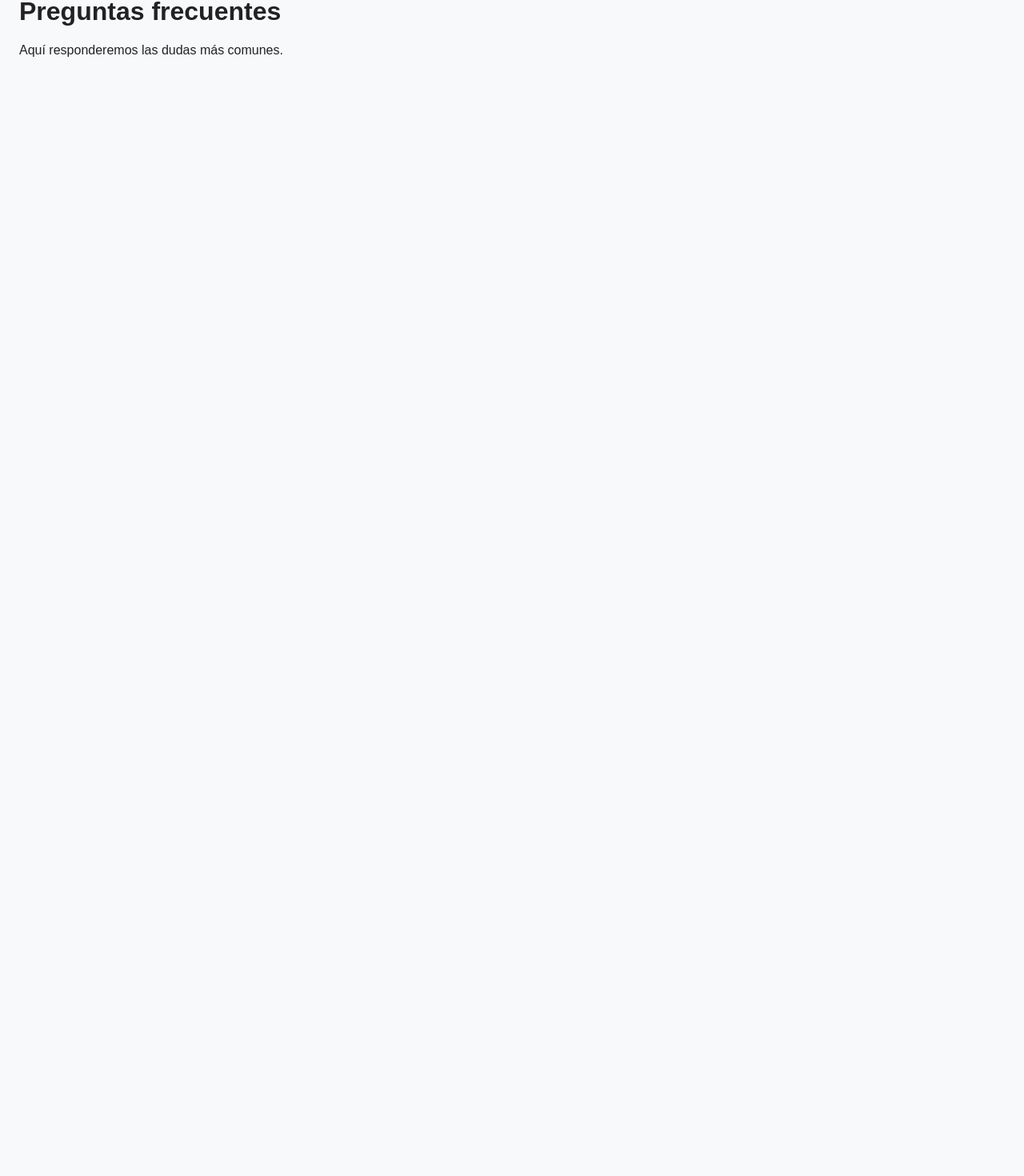
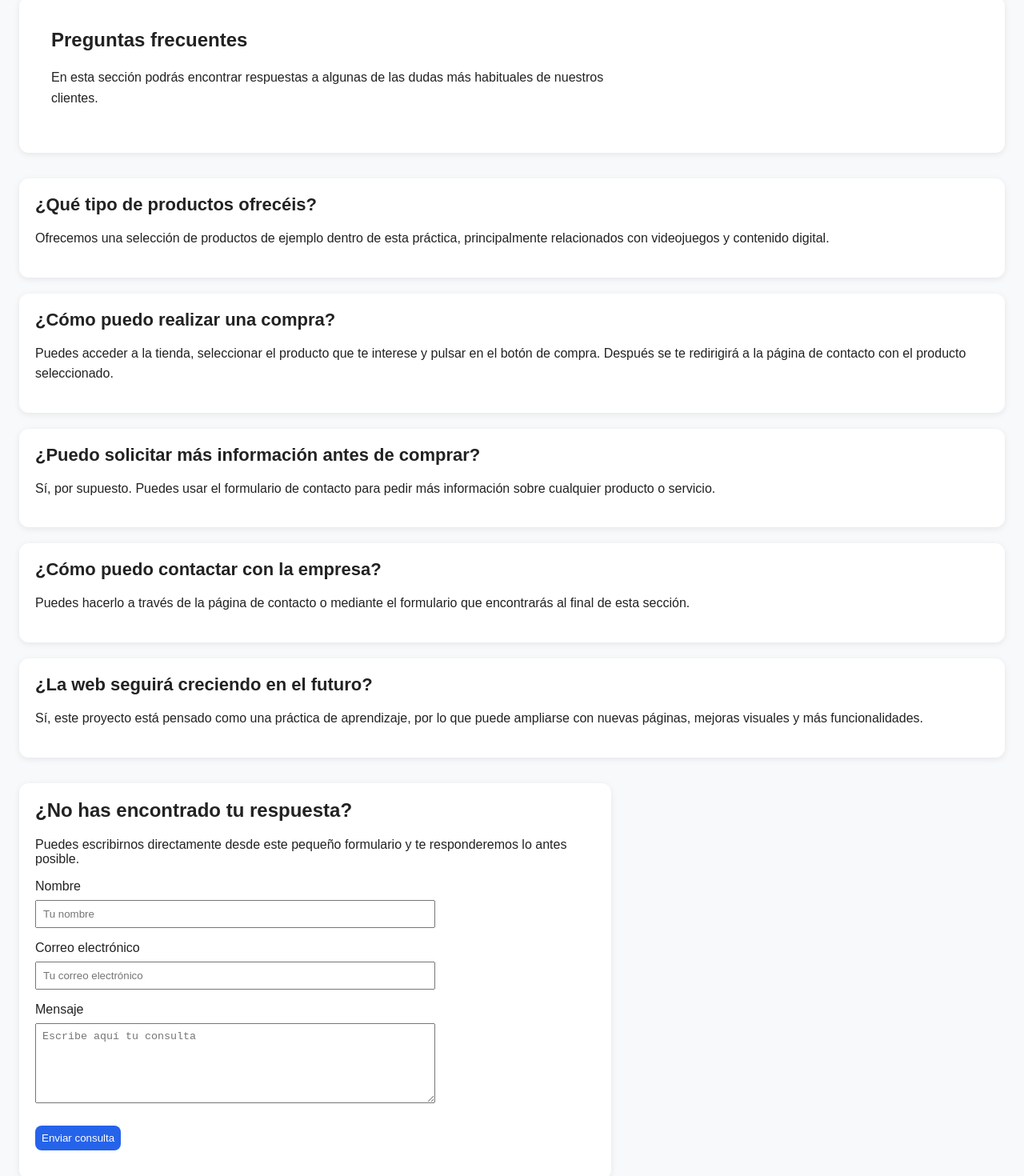
Before and after one commit to Lewistheboss/PruebaNextjs, a Next.js app: page /faq in a window 1280 px wide. Shown: the part 79-1549 px from the top of the page at 80% size. Before the commit the page ends 800 px from the top, so only its background shows below. Built offline with nearby package versions, Linux system fonts and the light colour scheme.

Commit message:
Mejora pagina FAQ y formulario consulta, añadida estilo CSS

```diff
--- a/app/faq/page.js
+++ b/app/faq/page.js
@@ -1,8 +1,88 @@
 export default function FaqPage() {
   return (
     <main>
-      <h1>Preguntas frecuentes</h1>
-      <p>Aquí responderemos las dudas más comunes.</p>
+      <section className="hero">
+        <h1>Preguntas frecuentes</h1>
+        <p>
+          En esta sección podrás encontrar respuestas a algunas de las dudas más
+          habituales de nuestros clientes.
+        </p>
+      </section>
+
+      <section className="faq-section">
+        <div className="card faq-item">
+          <h2>¿Qué tipo de productos ofrecéis?</h2>
+          <p>
+            Ofrecemos una selección de productos de ejemplo dentro de esta
+            práctica, principalmente relacionados con videojuegos y contenido
+            digital.
+          </p>
+        </div>
+
+        <div className="card faq-item">
+          <h2>¿Cómo puedo realizar una compra?</h2>
+          <p>
+            Puedes acceder a la tienda, seleccionar el producto que te interese
+            y pulsar en el botón de compra. Después se te redirigirá a la página
+            de contacto con el producto seleccionado.
+          </p>
+        </div>
+
+        <div className="card faq-item">
+          <h2>¿Puedo solicitar más información antes de comprar?</h2>
+          <p>
+            Sí, por supuesto. Puedes usar el formulario de contacto para pedir
+            más información sobre cualquier producto o servicio.
+          </p>
+        </div>
+
+        <div className="card faq-item">
+          <h2>¿Cómo puedo contactar con la empresa?</h2>
+          <p>
+            Puedes hacerlo a través de la página de contacto o mediante el
+            formulario que encontrarás al final de esta sección.
+          </p>
+        </div>
+
+        <div className="card faq-item">
+          <h2>¿La web seguirá creciendo en el futuro?</h2>
+          <p>
+            Sí, este proyecto está pensado como una práctica de aprendizaje, por
+            lo que puede ampliarse con nuevas páginas, mejoras visuales y más
+            funcionalidades.
+          </p>
+        </div>
+      </section>
+
+      <section className="card faq-contacto">
+        <h2>¿No has encontrado tu respuesta?</h2>
+        <p>
+          Puedes escribirnos directamente desde este pequeño formulario y te
+          responderemos lo antes posible.
+        </p>
+
+        <form>
+          <div>
+            <label>Nombre</label>
+            <br />
+            <input type="text" placeholder="Tu nombre" />
+          </div>
+
+          <div>
+            <label>Correo electrónico</label>
+            <br />
+            <input type="email" placeholder="Tu correo electrónico" />
+          </div>
+
+          <div>
+            <label>Mensaje</label>
+            <br />
+            <textarea placeholder="Escribe aquí tu consulta"></textarea>
+          </div>
+
+          <button type="submit">Enviar consulta</button>
+        </form>
+      </section>
     </main>
   );
 }
--- a/app/globals.css
+++ b/app/globals.css
@@ -141,4 +141,22 @@ button {
 
 button:hover {
   background-color: #1d4ed8;
+}.faq-section {
+  display: flex;
+  flex-direction: column;
+  gap: 20px;
+  margin-bottom: 32px;
 }
+
+.faq-item h2 {
+  font-size: 22px;
+  margin-bottom: 10px;
+}
+
+.faq-item p {
+  line-height: 1.6;
+}
+
+.faq-contacto {
+  max-width: 700px;
+}
```
